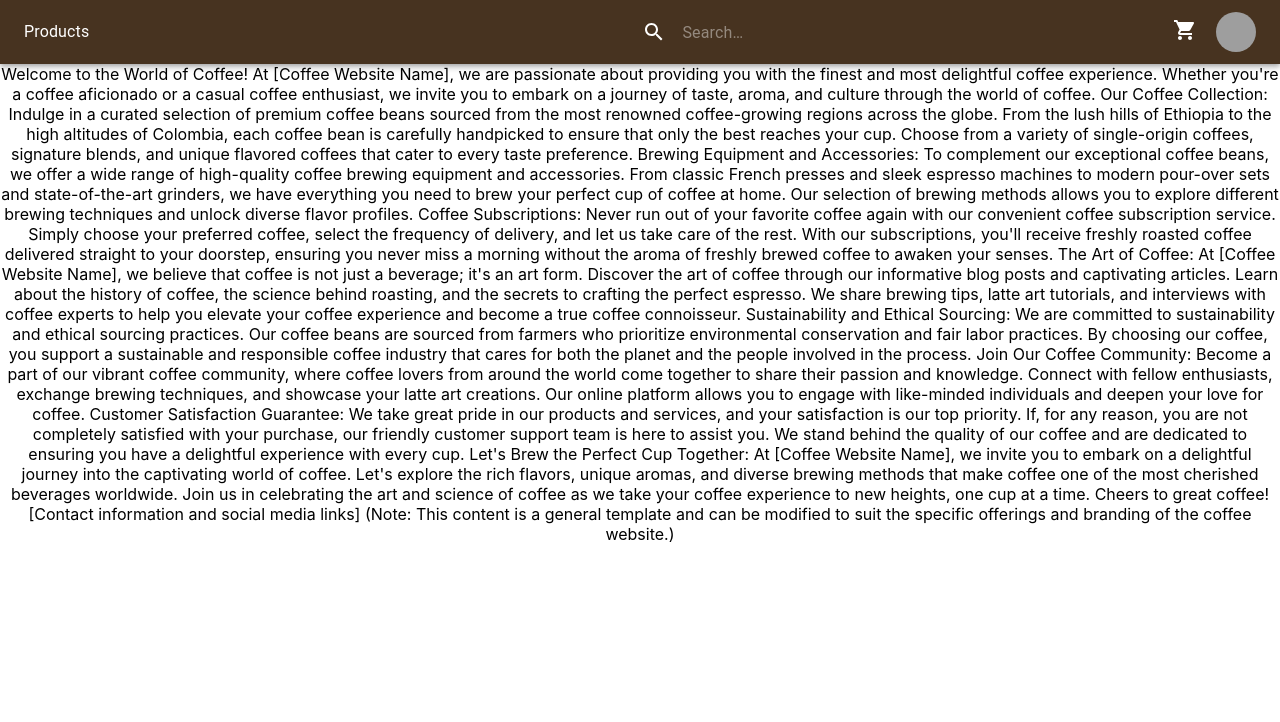
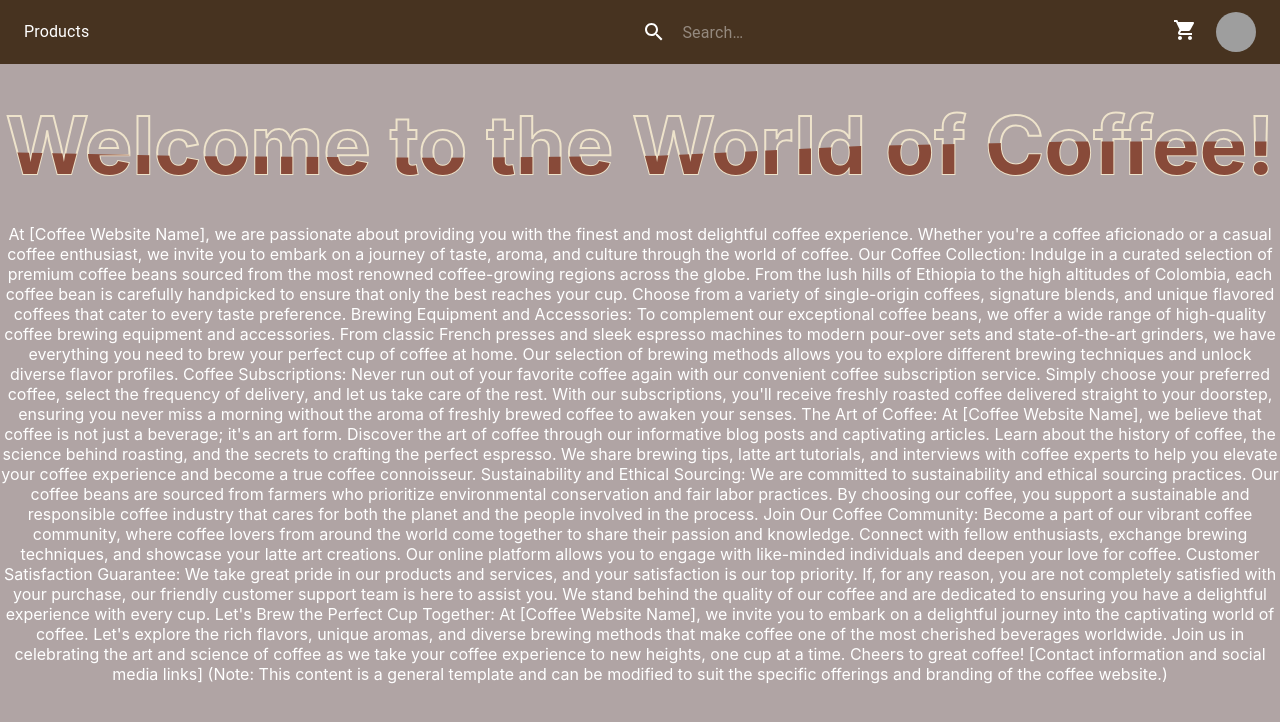
Before and after one commit to Priya31Gupta/coffee-shop-fe, a React (Create React App) app: page /about in a window 1280 px wide. Shown: the top 722 px of the page. Built offline with nearby package versions, Linux system fonts and the light colour scheme; grey boxes are pictures that could not be loaded.

Commit message:
Added few designe

```diff
--- a/src/App.jsx
+++ b/src/App.jsx
@@ -34,6 +34,9 @@ function App() {
           <Route exact path="/cart">
            <CartComponent />
           </Route>
+          <Route exact path="/about-us">
+           <AboutUs />
+          </Route>
         </Switch>
       </Router>
 
--- a/src/components/About-us/AboutUs.component.tsx
+++ b/src/components/About-us/AboutUs.component.tsx
@@ -1,9 +1,12 @@
-
+import './about-us.css';
 function AboutUs(){
     return (
-        <div>
-            Welcome to the World of Coffee!
-
+        <div className='about-us'>
+            <div className='box-header'>
+                <h2 className='about-header'> Welcome to the World of Coffee! </h2>
+                <h2 className='about-header'> Welcome to the World of Coffee! </h2>
+            </div>
+            <div className='rel-position'>
                 At [Coffee Website Name], we are passionate about providing you with the finest and most delightful coffee experience. Whether you're a coffee aficionado or a casual coffee enthusiast, we invite you to embark on a journey of taste, aroma, and culture through the world of coffee.
 
                 Our Coffee Collection:
@@ -34,6 +37,7 @@ At [Coffee Website Name], we invite you to embark on a delightful journey into t
 
                 (Note: This content is a general template and can be modified to suit the specific offerings and branding of the coffee website.)
             </div>
+        </div>
     )
 }
 export default AboutUs;
--- /dev/null
+++ b/src/components/About-us/about-us.css
@@ -0,0 +1,62 @@
+.about-us{
+    background-color: #B0A4A4;
+    color: #fff;
+    margin-top: 0;
+    padding-top: 2em;
+    height: 100vh;
+    position: relative;
+}
+.about-header{
+    font-size: 5em;
+    position: absolute;
+    margin-top: 0;
+}
+.box-header{
+    display: flex;
+    justify-content: center;
+    position: relative;
+    height: 8em;
+}
+.about-header:nth-child(1) {
+    color: transparent;
+    -webkit-text-stroke: 2px #EEE3CB;
+  }
+
+.about-header:nth-child(2) {
+    color: #884A39;
+    animation: animate 4s ease-in-out infinite;
+}
+.rel-position{
+    position: relative;
+    margin-top: auto;
+}
+@keyframes animate {
+    0%,
+    100% {
+      clip-path: polygon(
+        0% 45%,
+        16% 44%,
+        33% 50%,
+        54% 60%,
+        70% 61%,
+        84% 59%,
+        100% 52%,
+        100% 100%,
+        0% 100%
+      );
+    }
+
+    50% {
+      clip-path: polygon(
+        0% 60%,
+        15% 65%,
+        34% 66%,
+        51% 62%,
+        67% 50%,
+        84% 45%,
+        100% 46%,
+        100% 100%,
+        0% 100%
+      );
+    }
+}
```
Lines whose indentation alone changed are shown as unchanged.
